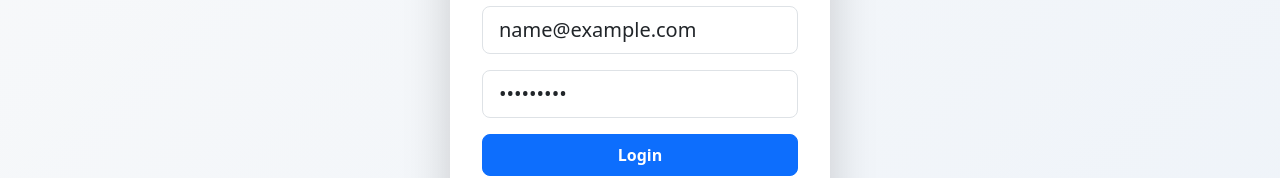
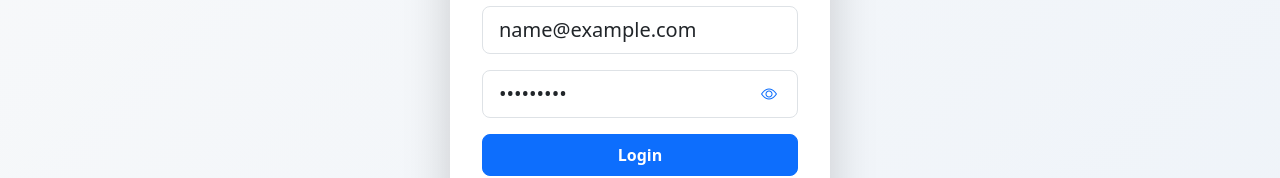
Before and after one commit to JaymarBalansag/RentalSpace, a Vue app: page /login in a window 1280 px wide. Both pictures are taken after typing "name@example.com", "Sample123" into the empty fields and a click on the button "Login". Shown: the part 449-627 px from the top of the page. Built offline with nearby package versions, Linux system fonts and the light colour scheme; no server answers.

Commit message:
Password show

```diff
--- a/src/views/Authentication/login.vue
+++ b/src/views/Authentication/login.vue
@@ -25,14 +25,22 @@
             required
           >
         </div>
-        <div class="mb-3">
+        <div class="position-relative mb-3">
           <input
-            type="password"
-            class="form-control form-control-lg rounded-3"
+            :type="showPassword ? 'text' : 'password'"
+            v-model="form.password"
+            class="form-control pe-5 form-control-lg rounded-3"
             placeholder="Password"
-            v-model="form.password"
-            required
+          />
+
+          <button
+            v-if="form.password"
+            type="button"
+            class="btn btn-link position-absolute top-50 end-0 translate-middle-y me-2"
+            @click="showPassword = !showPassword"
           >
+            <i :class="showPassword ? 'bi bi-eye-slash' : 'bi bi-eye'"></i>
+          </button>
         </div>
         <button type="submit" class="btn btn-primary w-100 rounded-3 py-2 fw-bold">
           Login
@@ -72,7 +80,8 @@ export default {
   data() {
     return {
       form: { email: '', password: '' },
-      showSuccess: false
+      showSuccess: false,
+      showPassword: false
     };
   },
   methods: {
--- a/src/views/Authentication/register.vue
+++ b/src/views/Authentication/register.vue
@@ -39,14 +39,22 @@
             required
           >
         </div>
-        <div class="mb-3">
+        <div class="position-relative mb-3">
           <input
-            type="password"
-            class="form-control form-control-lg rounded-3"
+            :type="showPassword ? 'text' : 'password'"
+            v-model="form.password"
+            class="form-control form-control-lg rounded-3 pe-5"
             placeholder="Password"
-            v-model="form.password"
-            required
+          />
+
+          <button
+            v-if="form.password"
+            type="button"
+            class="btn btn-link position-absolute top-50 end-0 translate-middle-y me-2"
+            @click="showPassword = !showPassword"
           >
+            <i :class="showPassword ? 'bi bi-eye-slash' : 'bi bi-eye'"></i>
+          </button>
         </div>
         <button type="submit" class="btn btn-primary w-100 rounded-3 py-2 fw-bold">
           Create Account
@@ -84,7 +92,8 @@ export default {
         last_name: '',
         email: '',
         password: ''
-      }
+      },
+      showPassword: false
     };
   },
   components: {
```
